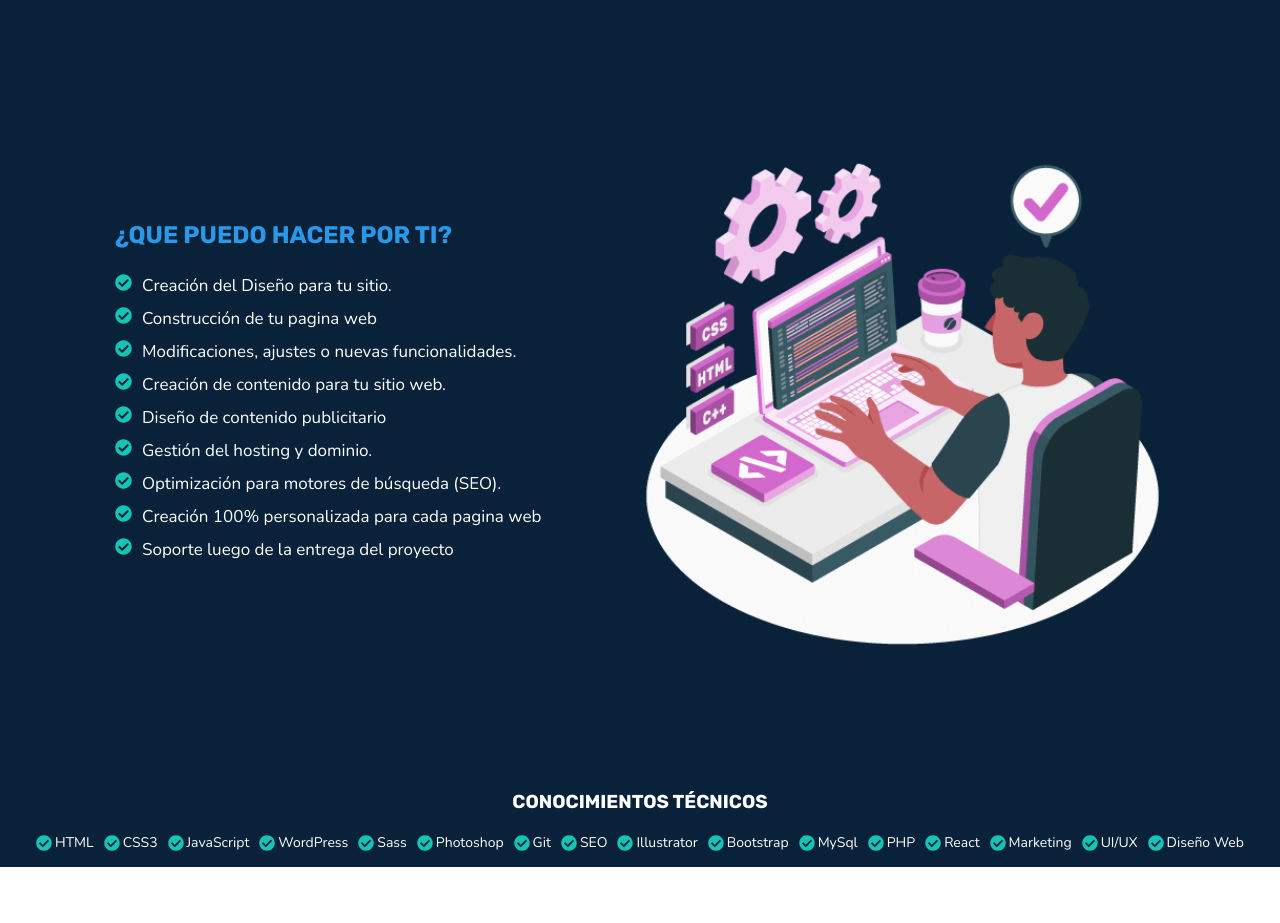
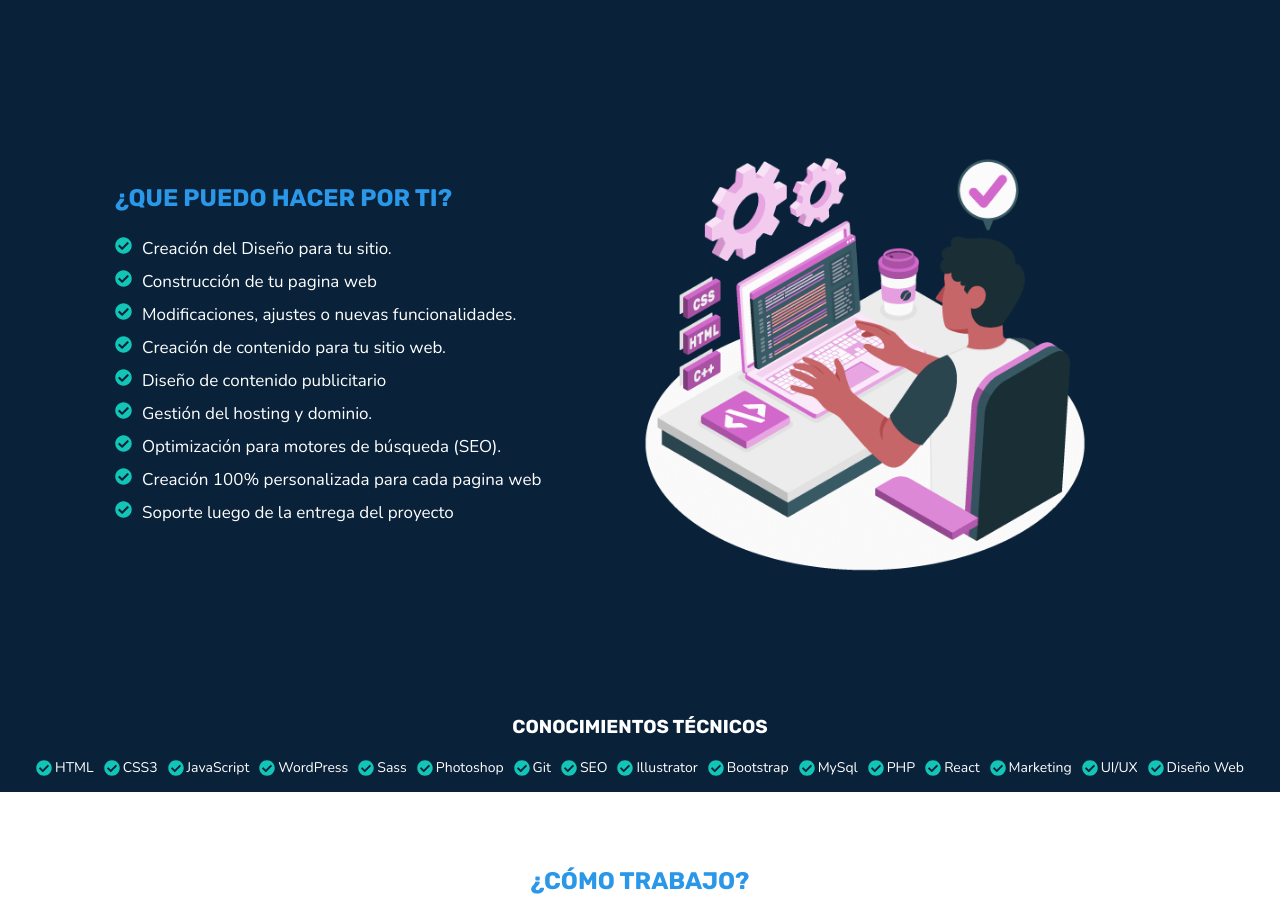
Before and after one commit to Danilett0/Daniletto, a React (Create React App) app: page /About in a window 1280 px wide. Shown: the part 880-1803 px from the top of the page. Built offline with nearby package versions, Linux system fonts and the light colour scheme.

Commit message:
mejoras para pagespeed

```diff
--- a/src/Pages/Contacto.jsx
+++ b/src/Pages/Contacto.jsx
@@ -21,7 +21,6 @@ function Contacto() {
 
         <div className="Imagen">
           <img
-            loading="lazy"
             src="/images/contacto.png"
             alt="imagen de contacto Daniletto"
           />
@@ -31,6 +30,7 @@ function Contacto() {
               className="Whatsapp"
               target="_blank"
               rel="noopener noreferrer"
+              title="Whatsapp"
               to="https://wa.me/3112878998?text=Hola%20Jeferson%20te%20escribo%20por%20informacion%20ya%20que%20vi%20tu%20perfil%20en%20tu%20sitio%20web%20Daniletto"
             >
               <FaWhatsappSquare className="Icon" />
@@ -40,6 +40,7 @@ function Contacto() {
               className="Email"
               target="_blank"
               rel="noopener noreferrer"
+              title="Email"
               to="mailto:daniilo.97@hotmail.com?subject=DANILETTO"
             >
               <MdMarkEmailUnread className="Icon" />
@@ -49,6 +50,7 @@ function Contacto() {
               className="Linkedin"
               target="_blank"
               rel="noopener noreferrer"
+              title="Linkedin"
               to="https://www.linkedin.com/in/jeferson-danilo-castro-becerra-ab46a7180/"
             >
               <BsLinkedin className="Icon" />
--- a/src/styles/pages/About.css
+++ b/src/styles/pages/About.css
@@ -142,7 +142,11 @@
 }
 
 .About .Habilidades .Imagen {
-  width: 50%;
+  width: 100%;
+  max-width: 450px;
+  height: 100%;
+  max-height: 450px;
+  min-width: 350px;
 }
 
 .About .Conocimientos {
```
